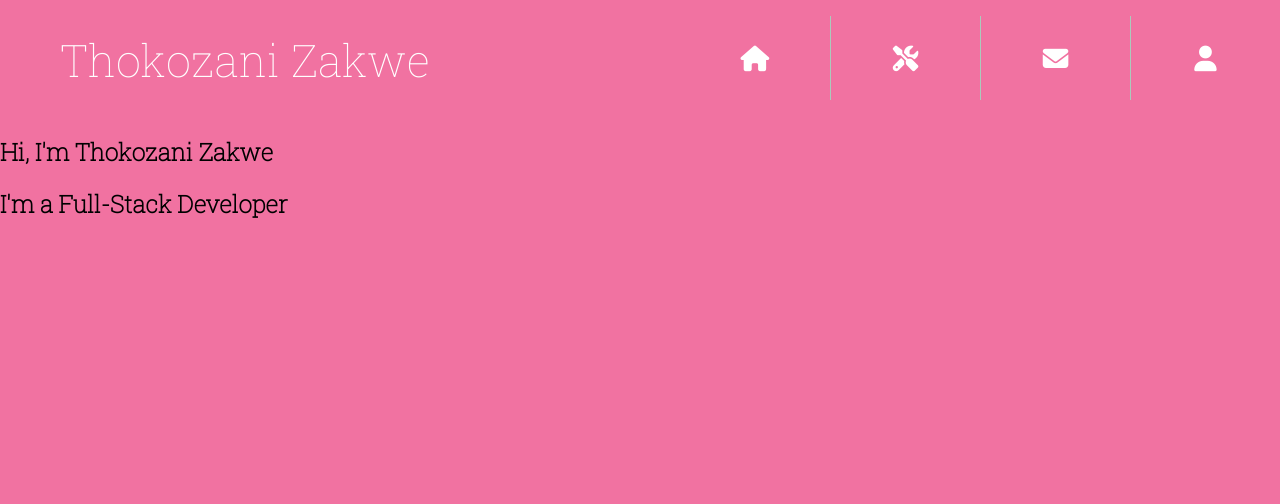
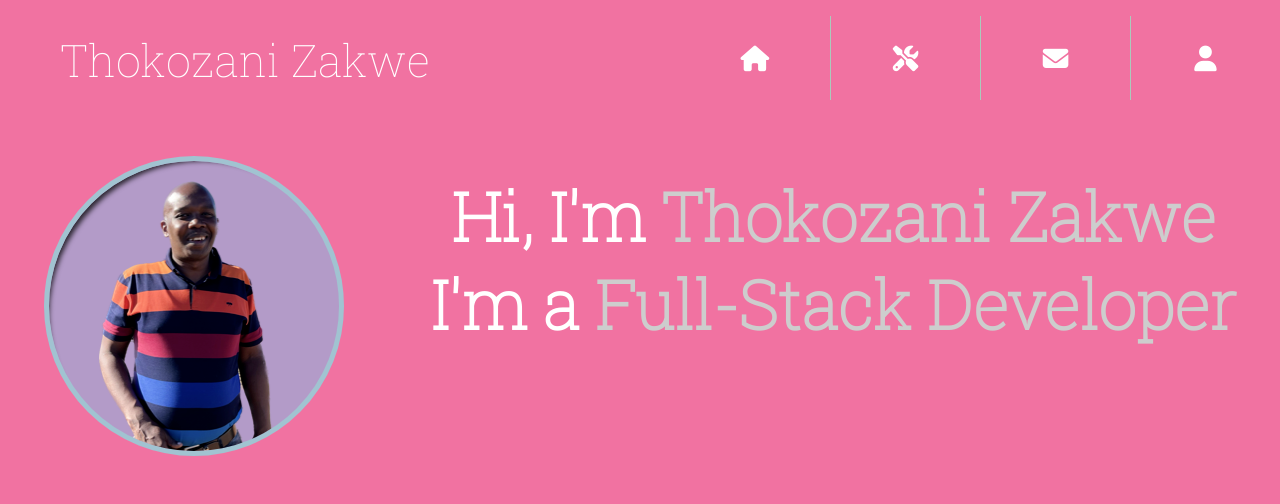
Before and after one commit to ThokozaniZakwe/ThokozaniZakwe.github.io, a plain HTML site: page index.html in a window 1280 px wide. Drawn offline with Linux system fonts and the light colour scheme.

Commit message:
Home page finish

```diff
--- a/index.html
+++ b/index.html
@@ -21,10 +21,12 @@
         </div>
     </nav>
     <main id="main">
-        <section id="profile-image"></section>
-        <section>
-            <h1>Hi, I'm Thokozani Zakwe</h1>
-            <h1>I'm a Full-Stack Developer</h1>
+        <section id="profile-image">
+            <img src="images/image1.png" alt="Profile Picture">
+        </section>
+        <section class="home-text">
+            <h1>Hi, I'm <span>Thokozani Zakwe</span></h1>
+            <h1>I'm a <span>Full-Stack Developer</span></h1>
         </section>
     </main>
 
--- a/styles/main.css
+++ b/styles/main.css
@@ -1,4 +1,8 @@
 @import url('https://fonts.googleapis.com/css2?family=Roboto+Slab:wght@100&family=Roboto:wght@100;400;700&family=Ubuntu+Condensed&display=swap');
+
+html{
+    scroll-behavior: smooth;
+}
 
 *{
     box-sizing: border-box;
@@ -66,3 +70,48 @@ body{
 .navbar>.nav-brand>.nav-link:hover{
     color: #e63398;
 }
+
+/* Home Page Section */
+#main{
+    display: flex;
+    justify-content: space-around;
+}
+
+#main>section#profile-image{
+    position: relative;
+    margin-top: 40px;
+    width: 300px;
+    height: 300px;
+    padding: 50px;
+    border-radius: 50%;
+    border: 5px solid #a1c3d1;
+    background-color: #b39bc8;
+    overflow: hidden;
+    box-shadow: 10px 10px 5px -10px rgba(0,0,0,0.75) inset;
+}
+
+#main>section#profile-image>img{
+    position: absolute;
+    bottom: -50px;
+    text-align: center;
+}
+
+#main>section.home-text{
+    display: flex;
+    flex-direction: column;
+    align-items: center;
+    font-size: 2.8rem;
+    color: #fff;
+}
+
+#main>section.home-text>h1>span{
+    color: #cdcdcd;
+}
+
+#main>section.home-text>h1:last-child{
+    margin-top: 0;
+}
+
+#main>section.home-text>h1:first-child{
+    margin-bottom: 0;
+}
```
